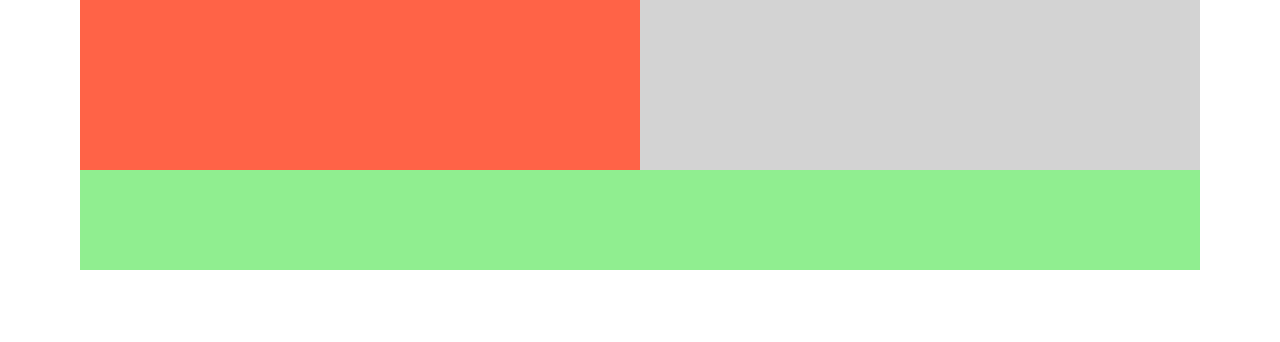
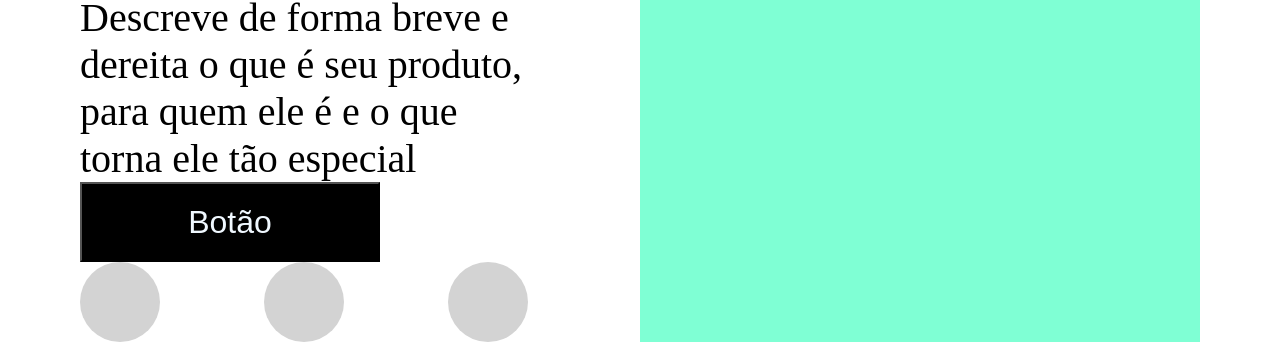
Before and after one commit to gabs0050/layout-bb, a plain HTML site: page index.html in a window 1280 px wide. Shown: the part 530-872 px from the top of the page. Before the commit the page ends 800 px from the top, so only its background shows below. Drawn offline with Linux system fonts and the light colour scheme.

Commit message:
conteúdo ok

```diff
--- a/index.html
+++ b/index.html
@@ -21,7 +21,18 @@
         </div>
     </header>
     <main>
-        <div class="conteudo"></div>
+        <div class="conteudo">
+            <h1>Tirulo focado no produto para divulagar</h1>
+            <p>Descreve de forma breve e dereita o que é seu produto, para quem ele é e o que torna ele tão especial</p>
+            <div class="acao">
+                <button><a href="#">Botão</a></button>
+            </div>
+            <div class="social">
+                <div></div>
+                <div></div>
+                <div></div>
+            </div>
+        </div>
         <div class="destaque"></div>
     </main>
     <footer></footer>
--- a/style.css
+++ b/style.css
@@ -46,15 +46,46 @@ main {
     flex-grow: 1;
     display: flex;
 }
-
 .conteudo{
     width: 50%;
-    background-color: tomato;
+    display: flex;
+    flex-direction: column;
+    justify-content: space-between;
 }
+
+.conteudo h1{
+    font-size: 96px;
+}
+.conteudo p{
+    font-size: 40px;
+    width: 80%;
+}
+
+.conteudo button{
+    height: 80px;
+    width: 300px;
+    background-color: black;
+    color: aliceblue;
+    font-size: 32px;
+}
+
+.conteudo .social{
+    display: flex;
+    justify-content: space-between;
+    width: 80%;
+}
+
+.conteudo .social div{
+    height: 80px;
+    width: 80px;
+    background-color: lightgray;
+    border-radius: 50%;
+}
+
 
 .destaque{
     width: 50%;
-    background-color: lightgray;
+    background-color: aquamarine;
 }
 footer{
     height: 100px;
```
